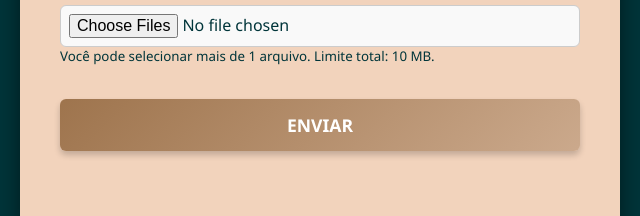
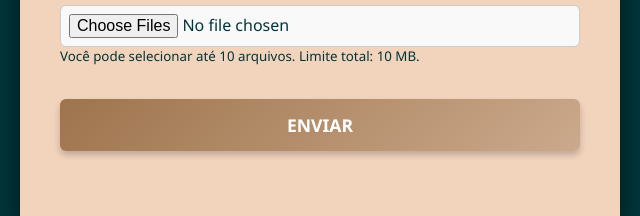
Before and after one commit to Ruan-sz11/site-direito, a plain HTML site: page frontend/index.html in a window 1280 px wide. Shown: the part 754-970 px from the top of the page, 320-960 px from the left. Drawn offline with Linux system fonts and the light colour scheme.

Commit message:
fix email remetente e fix texto no front

```diff
--- a/frontend/index.html
+++ b/frontend/index.html
@@ -56,7 +56,7 @@
                         multiple
                         required
                     >
-                    <small>Você pode selecionar mais de 1 arquivo. Limite total: 10 MB.</small>
+                    <small>Você pode selecionar até 10 arquivos. Limite total: 10 MB.</small>
                 </div>
 
                 <button type="submit" class="submit-btn">Enviar</button>
```
